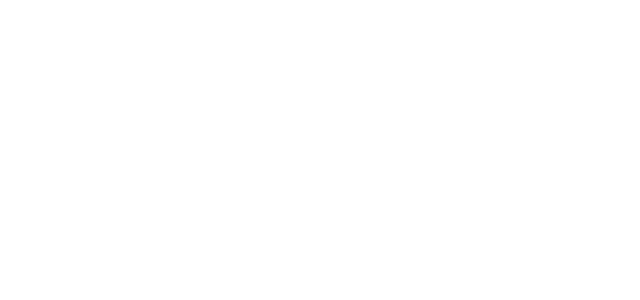
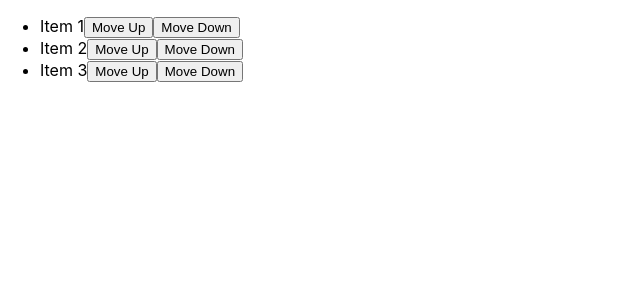
Before and after one commit to rahulverma1007199/react-practice, a React (Create React App) app: page / in a window 1280 px wide. Shown: the top 300 px of the page, without its empty margins (0-640 px from the left). Built offline with nearby package versions, Linux system fonts and the light colour scheme.

Commit message:
up down added

```diff
--- a/src/App.js
+++ b/src/App.js
@@ -1,8 +1,11 @@
+import MoveUpDown from "./problem/1MoveUpDown";
 
 
 function App() {
   return (
-    <></>
+    <>
+      <MoveUpDown />
+    </>
   );
 }
 
--- /dev/null
+++ b/src/problem/1MoveUpDown.jsx
@@ -0,0 +1,87 @@
+import React, { useState } from 'react'
+
+const MoveUpDown = () => {
+    const [data, setData] = useState([
+        { id: 1, name: 'Item 1' },
+        { id: 2, name: 'Item 2' },
+        { id: 3, name: 'Item 3' },
+      ]);
+
+    //   method 1
+      const moveUp = (index) => {
+        if (index > 0) {
+          const updatedData = [...data];
+          [updatedData[index - 1], updatedData[index]] = [updatedData[index], updatedData[index - 1]];
+          setData(updatedData);
+        }
+      };
+
+      const moveDown = (index) => {
+        if (index < data.length - 1) {
+          const updatedData = [...data];
+          [updatedData[index], updatedData[index + 1]] = [updatedData[index + 1], updatedData[index]];
+          setData(updatedData);
+        }
+      };
+
+    //   method 2
+    const moveUp2 = (index) => {
+        if (index > 0) {
+          const updatedData = [...data];
+          updatedData[index - 1] = data[index];
+          updatedData[index] = data[index - 1];
+          setData(updatedData);
+        }
+      };
+
+      const moveDown2 = (index) => {
+        if (index < data.length - 1) {
+          const updatedData = [...data];
+          updatedData[index + 1] = data[index];
+          updatedData[index] = data[index + 1];
+          setData(updatedData);
+        }
+      };
+
+    // method 3
+    const moveUp3 = (index) => {
+        if (index > 0) {
+          setData((prevData) => {
+            return prevData.map((item, i) => {
+              if (i === index - 1) return data[index];
+              if (i === index) return data[index - 1];
+              return item;
+            });
+          });
+        }
+      };
+
+      const moveDown3 = (index) => {
+        if (index < data.length - 1) {
+          setData((prevData) => {
+            return prevData.map((item, i) => {
+              if (i === index + 1) return data[index];
+              if (i === index) return data[index + 1];
+              return item;
+            });
+          });
+        }
+      };
+
+
+  return (
+    <div>
+    <ul>
+      {data.map((item, index) => (
+        <li key={item.id}>
+          {item.name}
+          <button onClick={() => moveUp(index)}>Move Up</button>
+          <button onClick={() => moveDown(index)}>Move Down</button>
+        </li>
+      ))}
+    </ul>
+  </div>
+  )
+}
+
+export default MoveUpDown
```
